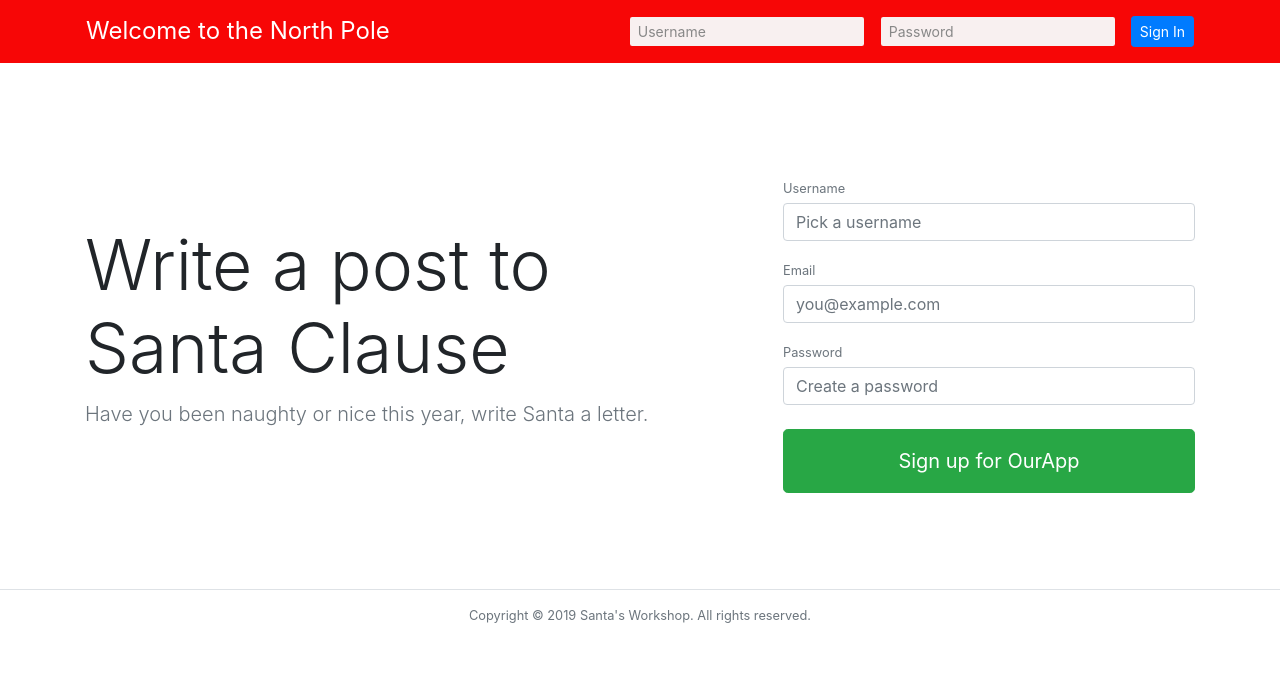
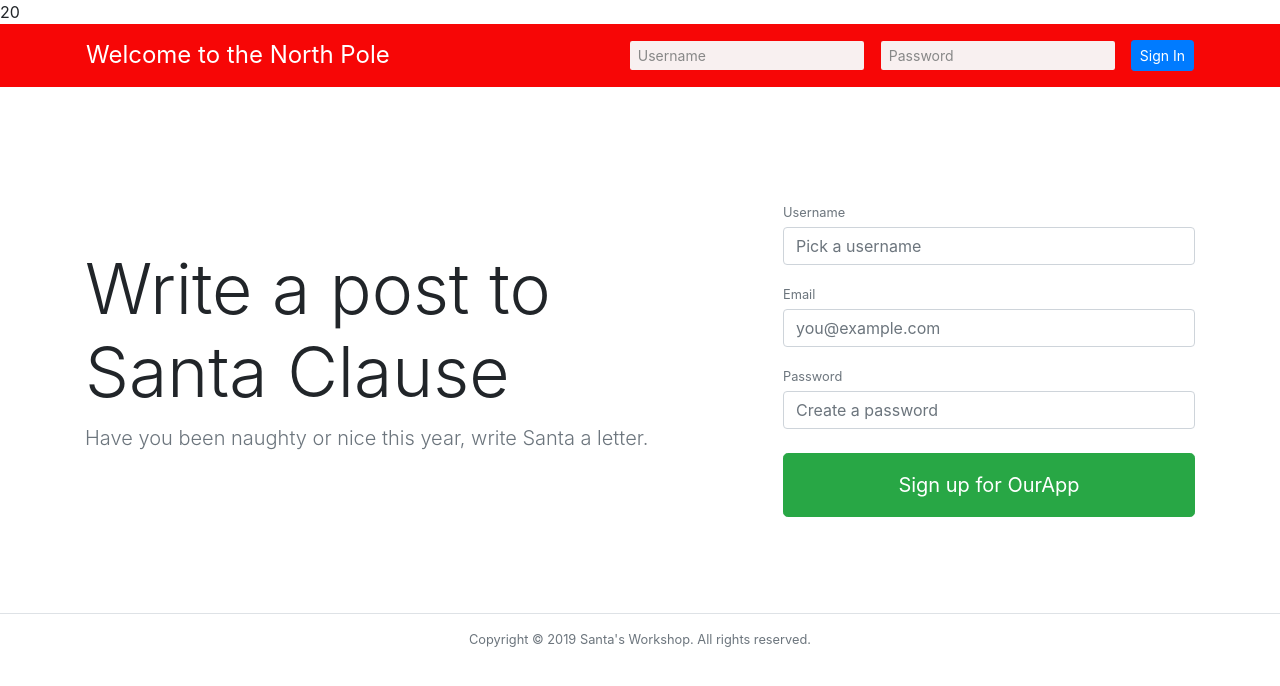
Before and after one commit to katherineray/santa, a React (Create React App) app in the folder client/: page / in a window 1280 px wide. Shown: the top 686 px of the page. Built offline with nearby package versions, Linux system fonts and the light colour scheme.

Commit message:
countdown to christmas logic for frontend

```diff
--- a/client/package.json
+++ b/client/package.json
@@ -4,6 +4,7 @@
   "private": true,
   "proxy": "http://localhost:5001",
   "dependencies": {
+    "moment": "^2.24.0",
     "react": "^16.12.0",
     "react-dom": "^16.12.0",
     "react-scripts": "3.2.0",
--- a/client/public/index.html
+++ b/client/public/index.html
@@ -25,7 +25,7 @@
 
 
 
-  <title>Santa's Workshop</title>
+  <title>Santa Pals</title>
   <link rel="stylesheet" href="https://stackpath.bootstrapcdn.com/bootstrap/4.1.3/css/bootstrap.min.css"
     integrity="sha384-MCw98/SFnGE8fJT3GXwEOngsV7Zt27NXFoaoApmYm81iuXoPkFOJwJ8ERdknLPMO" crossorigin="anonymous">
   <script defer src="https://use.fontawesome.com/releases/v5.5.0/js/all.js"
--- a/client/src/App.js
+++ b/client/src/App.js
@@ -1,9 +1,12 @@
 import React from 'react';
 import './App.css';
+import moment from "moment";
 
 function App() {
   return (
+
     <div>
+      {-moment().diff("12/25/2019", "days")}
       <header class="header-bar mb-3">
         <div class="container d-flex flex-column flex-md-row align-items-center p-3">
           <h4 class="my-0 mr-md-auto font-weight-normal"><a href="/" class="text-white">Welcome to the North Pole</a></h4>
```
Also changed, not shown: 1 other file (tests, documents, lock files or other folders).
